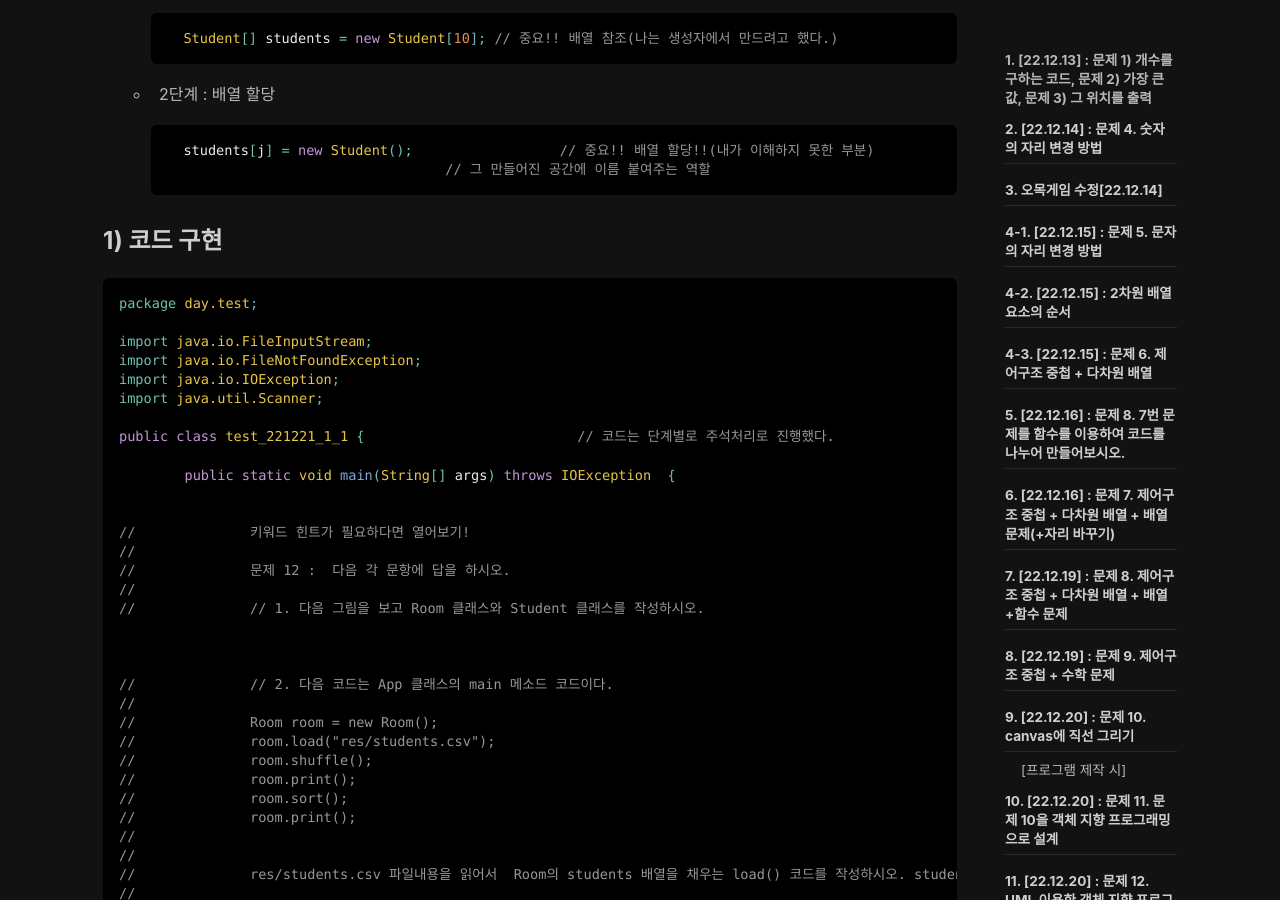
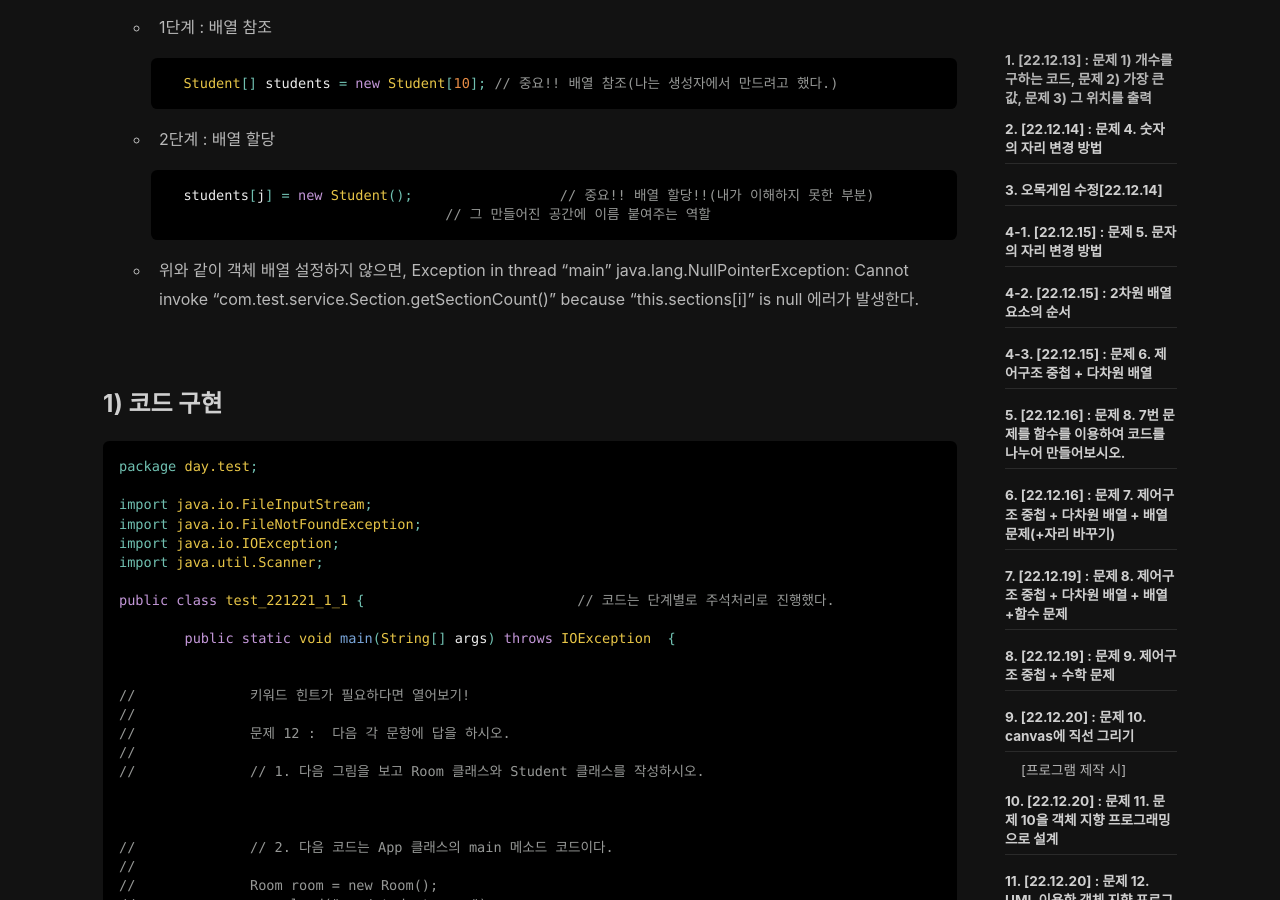
Before and after one commit to wogjs0911/wogjs0911.github.io, a Jekyll site: the page built from _posts/2022-12-13-Daily Test(22-12).md, in a window 1280 px wide and 900 px high, scrolled down 29445 px. Built offline with Jekyll 4.4.1, drawn with Linux system fonts in a browser that asks for light colours; nearby versions of some CDN libraries; comment, search, counter and statistics services are not loaded; some of the changed text lies outside the part shown.

Commit message:
dailyTest 19_2

````diff
--- a/_posts/2022-12-13-Daily Test(22-12).md
+++ b/_posts/2022-12-13-Daily Test(22-12).md
@@ -1411,6 +1411,7 @@
 <br><br>
 # 11. [22.12.20] : 문제 12. UML 이용한 객체 지향 프로그래밍 문제(클래스 관계 이용)
 
+<br>
 ### 0) 들어가기전, 객체 배열 정리
 
 - 항상, 새로 만들어진 객체에 배열을 사용하기 위해서 2단계의 과정을 무조건 진행해야한다.
@@ -1427,7 +1428,10 @@
 		students[j] = new Student();			// 중요!! 배열 할당!!(내가 이해하지 못한 부분)
 										// 그 만들어진 공간에 이름 붙여주는 역할
 		```
-
+	- 위와 같이 객체 배열 설정하지 않으면, Exception in thread "main" java.lang.NullPointerException: Cannot invoke "com.test.service.Section.getSectionCount()" because "this.sections[i]" is null 에러가 발생한다.
+
+
+<br>
 ### 1) 코드 구현
 
 ```java
@@ -1938,3 +1942,8 @@
 }
 
 ```
+
+---
+
+<br><br>
+# 13. [22.12.26] : 문제 14.
````
